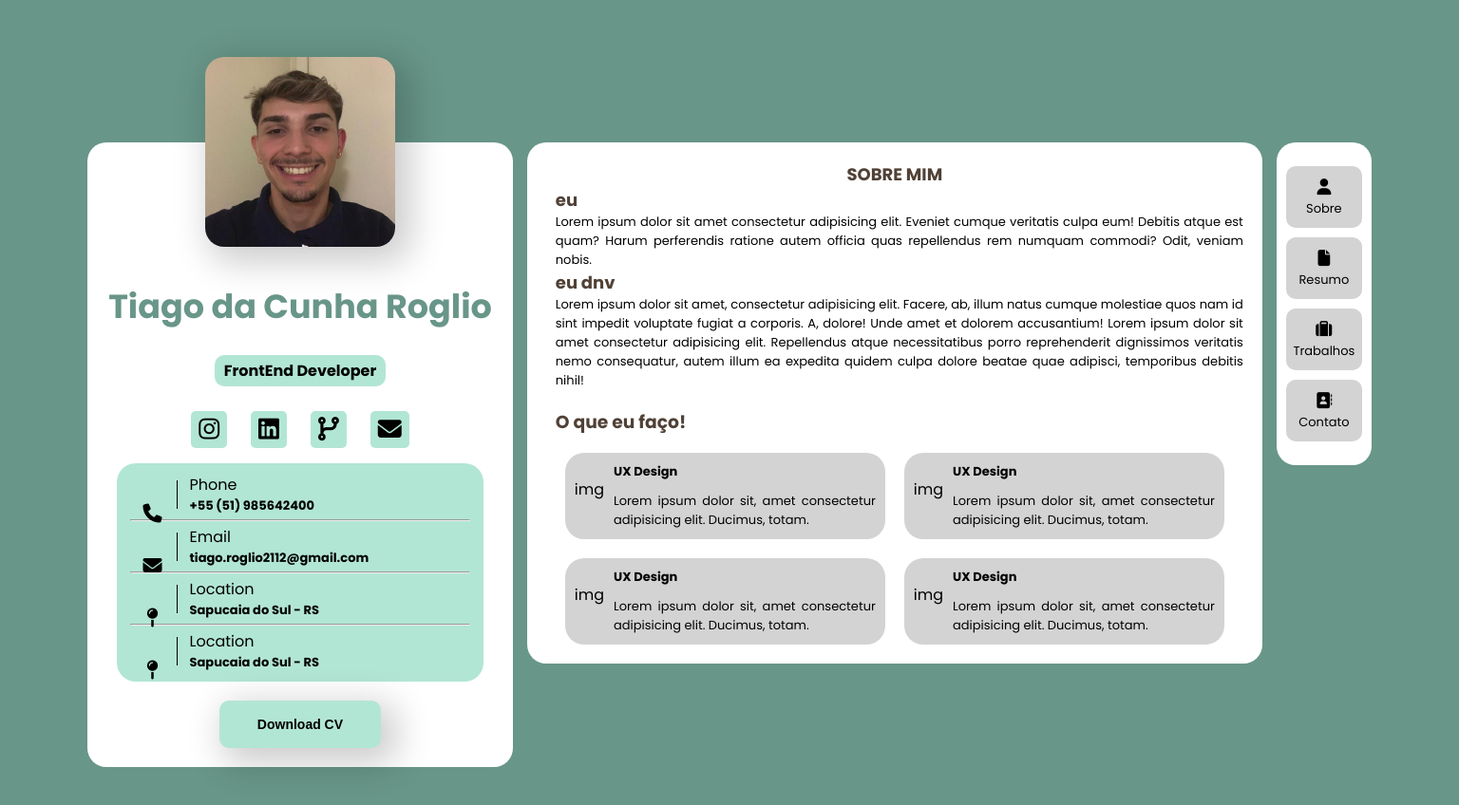
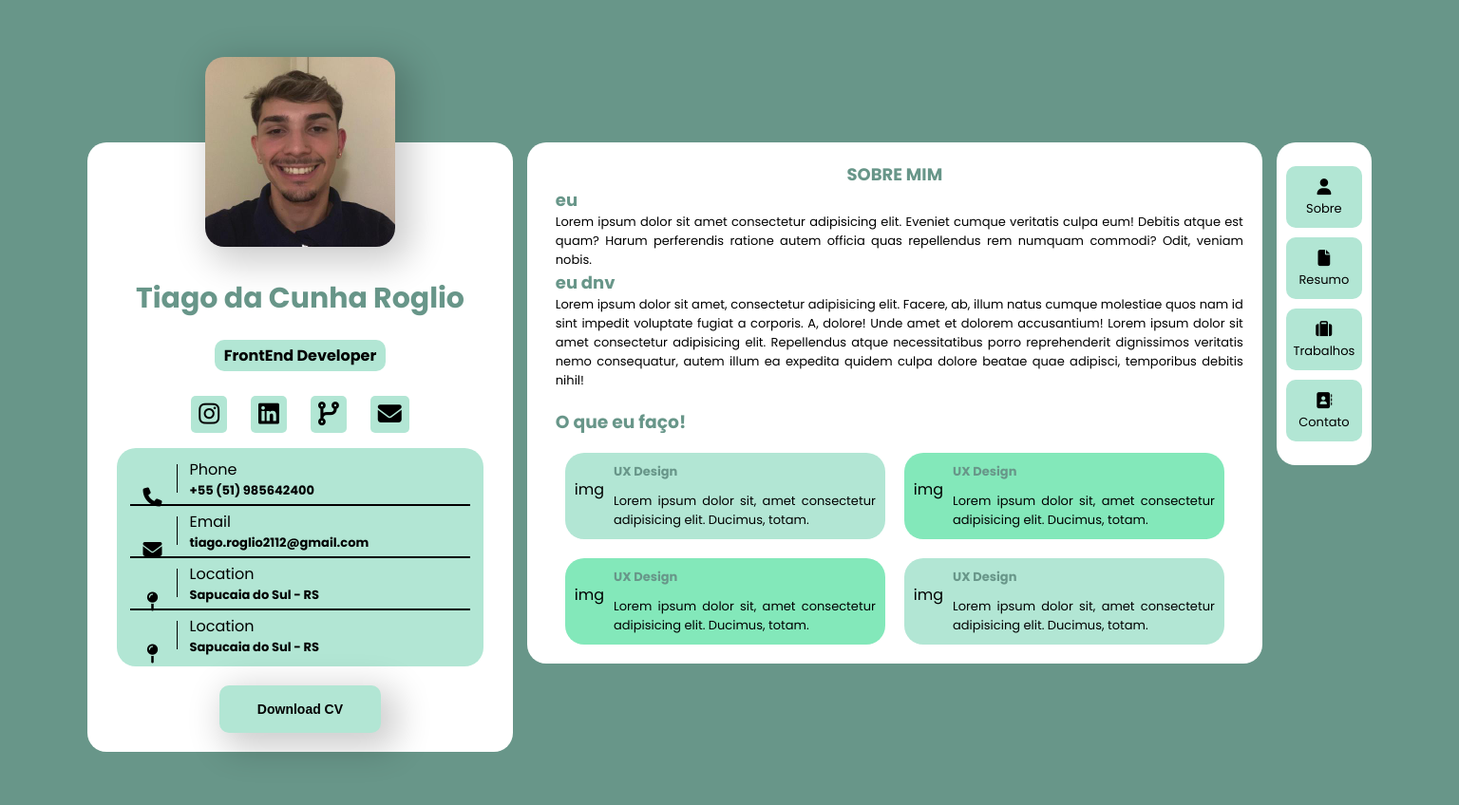
Before and after one commit to tcroglio/newPortfolio, a plain HTML site: page index.html in a window 1536 px wide. Shown: the top 848 px of the page at 95% size. Drawn offline with Linux system fonts and the light colour scheme.

Commit message:
ajustando as cores e criando a :root

```diff
--- a/css/style.css
+++ b/css/style.css
@@ -1136,10 +1136,10 @@ body {
     :root {
         --background: #689689;
         --collumns: white;
-        --title: #504136;
+        --title: #689689;
         --text: black;
-        --primary: #B2E6D4;
-        --secondary: ;
+        --primary: #b2e6d4;
+        --secondary: #83e8ba;
         --terciary: ;
         --hover: ;
     }
@@ -1183,8 +1183,8 @@ body {
                 }
 
                 h1 {
-                    font-size: 35px;
-                    color: var(--background);
+                    font-size: 30px;
+                    color: var(--title);
                 }
 
                 span {
@@ -1235,6 +1235,8 @@ body {
 
                 hr {
                     margin: 4px;
+                    border: 0.1px solid var(--text);
+                    color: var(--text);
                 }
 
                 .contactLine {
@@ -1246,6 +1248,7 @@ body {
                         width: 30px;
                         height: 30px;
                         border-right: 1px solid var(--text);
+                        color: var(--text);
                         padding: 0 10px;
                         align-content: center;
                         font-size: 20px;
@@ -1278,6 +1281,7 @@ body {
                     height: 50px;
                     border-radius: 10px;
                     background-color: var(--primary);
+                    color: var(--text);
                     border: none;
                     font-weight: bold;
                     text-decoration: none;
@@ -1319,6 +1323,7 @@ body {
                 p {
                     font-size: small;
                     margin: 0;
+                    color: var(--text);
                 }
 
             }
@@ -1342,8 +1347,6 @@ body {
                         display: flex;
                         padding: 10px;
                         gap: 10px;
-                        background-color: lightgrey;
-
 
                         .gridIcon {
                             text-align: center;
@@ -1354,30 +1357,36 @@ body {
                             h1 {
                                 margin-top: 0;
                                 font-size: small;
+                                color: var(--title);
                             }
 
                             p {
                                 margin: 0;
                                 text-align: justify;
                                 font-size: small;
+                                color: var(--text);
                             }
                         }
 
                     }
 
                     .box1 {
+                        background-color: var(--primary);
                         grid-area: 1 / 1 / 2 / 2;
                     }
 
                     .box2 {
+                        background-color: var(--secondary);
                         grid-area: 1 / 2 / 2 / 3;
                     }
 
                     .box3 {
+                        background-color: var(--secondary);
                         grid-area: 2 / 1 / 3 / 2;
                     }
 
                     .box4 {
+                        background-color: var(--primary);
                         grid-area: 2 / 2 / 3 / 3;
                     }
                 }
@@ -1391,7 +1400,7 @@ body {
         box-sizing: border-box;
         margin-right: 6%;
         display: flex;
-        background-color: white;
+        background-color: var(--collumns);
         border-radius: 20px;
         height: fit-content;
 
@@ -1408,7 +1417,7 @@ body {
                 a {
                     text-decoration: none;
                     color: black;
-                    background-color: lightgrey;
+                    background-color: var(--primary);
                     border-radius: 10px;
 
                     .botao {
@@ -1417,6 +1426,7 @@ body {
                         gap: 10px;
                         width: 80px;
                         padding: 10px 0;
+                        color: var(--text);
 
 
                         p {
@@ -1433,6 +1443,7 @@ body {
                         background-color: black;
                         color: white;
                         border-radius: 10px;
+                        transition: 0.8s;
                     }
                 }
             }
```
